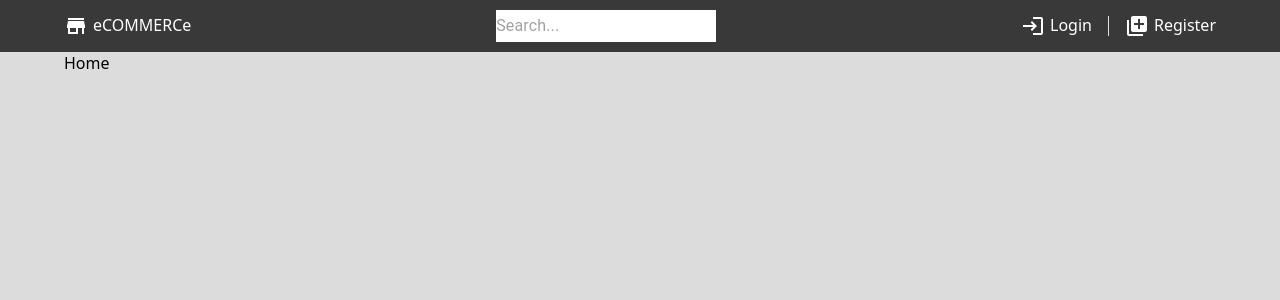
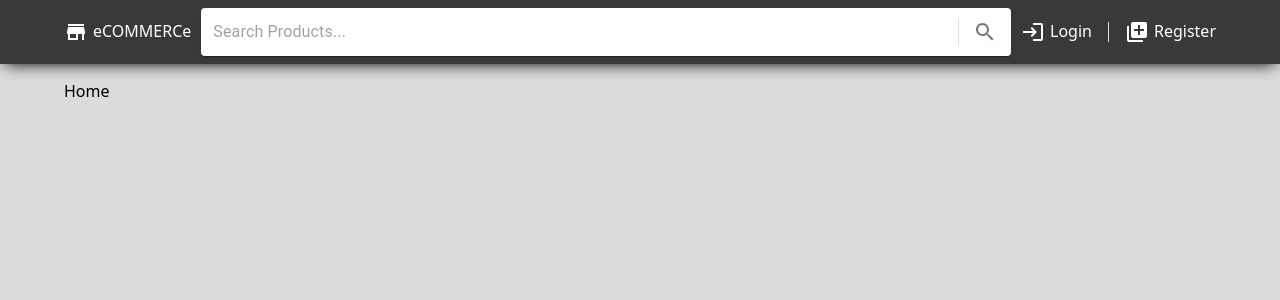
Before and after one commit to capa026/ecommerce, a React (Vite) app in the folder client/: page / in a window 1280 px wide. Shown: the top 300 px of the page. Built offline with nearby package versions, Linux system fonts and the light colour scheme.

Commit message:
Several modificatioons

```diff
--- a/client/src/ProtectedRoute.jsx
+++ b/client/src/ProtectedRoute.jsx
@@ -3,7 +3,6 @@ import { useAuth } from "./context/AuthContext";
 import { useEffect } from "react";
 
 const ProtectedRoute = () => {
-  const navigate = useNavigate();
   const { isAuthenticated, loading } = useAuth();
 
   if (loading) return <h1>LOADING...</h1>;
--- a/client/src/api/auth.js
+++ b/client/src/api/auth.js
@@ -3,3 +3,4 @@ import axios from "./axios.js";
 export const registerRequest = (user) => axios.post("/register", user);
 export const loginRequest = (user) => axios.post("/login", user);
 export const verifyToken = () => axios.get("/verify");
+export const verifySession = () => axios.get("/verifySession");
--- a/client/src/components/Navbar.jsx
+++ b/client/src/components/Navbar.jsx
@@ -8,28 +8,60 @@ import {
   Link,
   Container,
   Divider,
+  Button,
+  Menu,
+  MenuItem,
 } from "@mui/material";
-import { LibraryAdd, Login, Store } from "@mui/icons-material";
+import {
+  AccountCircle,
+  LibraryAdd,
+  Login,
+  MenuOpen,
+  MenuOutlined,
+  Store,
+} from "@mui/icons-material";
 import SearchBar from "./SearchBar";
 import LinkComponent from "./LinkComponent";
+import { useState } from "react";
+import Cookies from "js-cookie";
 
 const Navbar = () => {
   const navigate = useNavigate();
   const location = useLocation();
-  const { user, isAuthenticated } = useAuth();
+  const { user, userName, isAuthenticated } = useAuth();
+
+  const [anchorEl, setAnchorEl] = useState(null);
+  const open = Boolean(anchorEl);
+  const handleClick = (event) => {
+    setAnchorEl(event.currentTarget);
+  };
+  const handleClose = () => {
+    setAnchorEl(null);
+  };
 
   if (location.pathname === "/login" || location.pathname === "/register")
     return;
 
+  addEventListener("resize", () => {
+    if (open) handleClose();
+  });
+
   return (
-    <Stack bgcolor="#39393a" color="white" p="0.5rem 0">
+    <Stack
+      bgcolor="#39393a"
+      color="white"
+      p="0.5rem 0"
+      boxShadow="0 5px 15px -5px black"
+      mb="1rem"
+    >
       <Container>
         <Stack
           direction="row"
           justifyContent="space-between"
           alignItems="center"
+          gap="10px"
         >
-          <LinkComponent>
+          <LinkComponent to="/">
             <Store />
             eCOMMERCe
           </LinkComponent>
@@ -37,9 +69,16 @@ const Navbar = () => {
           <SearchBar />
           <Box>
             {!isAuthenticated ? (
-              <Stack direction="row" gap="1rem" alignItems="center">
+              <>
+                <Stack
+                  direction="row"
+                  gap="1rem"
+                  alignItems="center"
+                  sx={{
+                    display: { xs: "none", sm: "flex" },
+                  }}
+                >
                   <LinkComponent to="/login">
-                  {" "}
                     <Login /> Login
                   </LinkComponent>
                   <Divider
@@ -48,12 +87,64 @@ const Navbar = () => {
                     variant="middle"
                   />
                   <LinkComponent to="/register">
-                  {" "}
                     <LibraryAdd /> Register
                   </LinkComponent>
                 </Stack>
+
+                <Box
+                  sx={{
+                    display: { xs: "block", sm: "none" },
+                    overflow: "hidden",
+                  }}
+                >
+                  <Button
+                    id="fade-button"
+                    onClick={handleClick}
+                    sx={{ minWidth: "0" }}
+                  >
+                    <MenuOutlined htmlColor="white" />
+                  </Button>
+                  <Menu
+                    id="fade-menu"
+                    open={open}
+                    onClose={handleClose}
+                    MenuListProps={{
+                      "aria-labelledby": "fade-button",
+                    }}
+                    anchorEl={anchorEl}
+                    PaperProps={{ sx: { background: "#FF4000" } }}
+                    // anchorOrigin={{
+                    //   vertical: "top",
+                    //   horizontal: "left",
+                    // }}
+                    // transformOrigin={{
+                    //   vertical: "top",
+                    //   horizontal: "left",
+                    // }}
+                  >
+                    <MenuItem onClick={handleClose}>
+                      <LinkComponent
+                        to="/login"
+                        sx={{ color: "#39393A !important" }}
+                      >
+                        <Login /> Login
+                      </LinkComponent>
+                    </MenuItem>
+                    <MenuItem onClick={handleClose}>
+                      <LinkComponent
+                        to="/register"
+                        sx={{ color: "#39393A !important" }}
+                      >
+                        <LibraryAdd /> Register
+                      </LinkComponent>
+                    </MenuItem>
+                  </Menu>
+                </Box>
+              </>
             ) : (
-              <LinkComponent to="/profile">Carlos</LinkComponent>
+              <LinkComponent to="/profile">
+                <AccountCircle /> {user.name}
+              </LinkComponent>
             )}
           </Box>
         </Stack>
--- a/client/src/components/SearchBar.jsx
+++ b/client/src/components/SearchBar.jsx
@@ -1,10 +1,36 @@
-import { Box, InputBase, Stack, TextField } from "@mui/material";
+import { Directions, Search } from "@mui/icons-material";
+import {
+  Box,
+  Button,
+  Divider,
+  IconButton,
+  InputBase,
+  Paper,
+  Stack,
+  TextField,
+} from "@mui/material";
 
 const SearchBar = () => {
   return (
-    <Stack justifyContent="center">
-      <InputBase placeholder="Search..." sx={{ bgcolor: "white" }} />
-    </Stack>
+    <Paper
+      component="form"
+      sx={{
+        p: "2px 4px",
+        display: "flex",
+        alignItems: "center",
+        width: "100%",
+      }}
+    >
+      <InputBase
+        sx={{ ml: 1, flex: 1 }}
+        placeholder="Search Products..."
+        inputProps={{ "aria-label": "search products" }}
+      />
+      <Divider sx={{ height: 28, m: 0.5 }} orientation="vertical" />
+      <IconButton type="button" sx={{ p: "10px" }} aria-label="search">
+        <Search />
+      </IconButton>
+    </Paper>
   );
 };
 export default SearchBar;
--- a/client/src/context/AuthContext.jsx
+++ b/client/src/context/AuthContext.jsx
@@ -1,5 +1,10 @@
 import { createContext, useState, useContext, useEffect } from "react";
-import { registerRequest, loginRequest, verifyToken } from "../api/auth";
+import {
+  registerRequest,
+  loginRequest,
+  verifyToken,
+  verifySession,
+} from "../api/auth";
 import Cookies from "js-cookie";
 
 export const AuthContext = createContext();
@@ -11,8 +16,10 @@ export const useAuth = () => {
   }
   return context;
 };
+
 export const AuthProvider = ({ children }) => {
   const [user, setUser] = useState(null);
+  const [userName, setUserName] = useState(null);
   const [isAuthenticated, setIsAuthenticated] = useState(false);
   const [errors, setErrors] = useState([]);
   const [loading, setLoading] = useState(true);
@@ -26,6 +33,7 @@ export const AuthProvider = ({ children }) => {
       setErrors(error.response.data);
     }
   };
+
   const signup = async (values) => {
     try {
       const res = await registerRequest(values);
@@ -75,9 +83,18 @@ export const AuthProvider = ({ children }) => {
 
     checkLogin();
   }, []);
+
   return (
     <AuthContext.Provider
-      value={{ signup, signin, user, isAuthenticated, errors, loading }}
+      value={{
+        signup,
+        signin,
+        user,
+        userName,
+        isAuthenticated,
+        errors,
+        loading,
+      }}
     >
       {children}
     </AuthContext.Provider>
--- a/client/src/routes/Login.jsx
+++ b/client/src/routes/Login.jsx
@@ -31,8 +31,10 @@ const Login = () => {
 
   const onSubmit = handleSubmit((data) => {
     signin(data);
-    navigate("/profile");
+    navigate("/");
   });
+
+  if (isAuthenticated) navigate("/");
   return (
     <>
       <LogoBar />
```
Also changed, not shown: 2 other files (tests, documents, lock files or other folders). Lines whose indentation alone changed are shown as unchanged.
